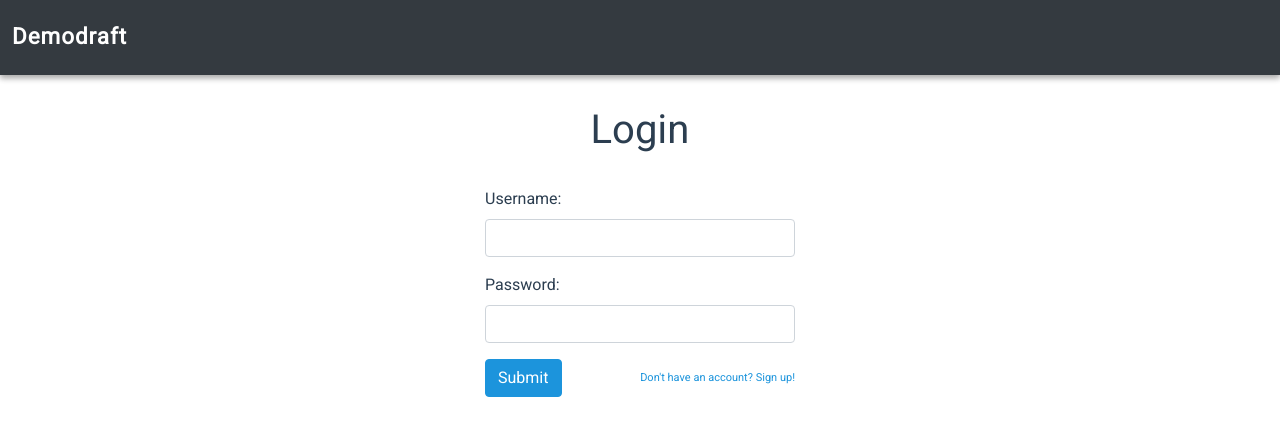
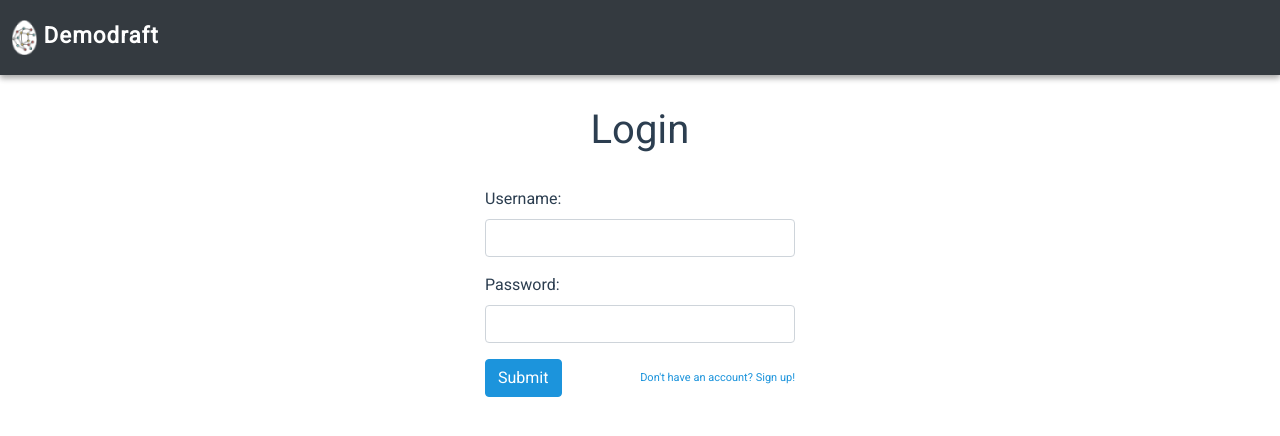
Before and after one commit to shiningsunnyday/demodraft, a Vue app in the folder forward_web/: page /login in a window 1280 px wide. Shown: the top 436 px of the page. Built offline with nearby package versions, Linux system fonts and the light colour scheme; no server answers.

Commit message:
Add logo to brand

```diff
--- a/forward_web/src/components/NavBar.vue
+++ b/forward_web/src/components/NavBar.vue
@@ -1,13 +1,16 @@
 <template>
   <b-navbar toggleable="lg" type="dark" variant="dark">
     <b-navbar-brand class="navbar-brand--mobile">
+      <img src="../_assets/demo-egg.png" alt="logo">
       Demodraft
     </b-navbar-brand>
-    <b-navbar-toggle target="nav-collapse"></b-navbar-toggle>
+
+    <b-navbar-toggle v-if="isLoggedIn" target="nav-collapse" ></b-navbar-toggle>
 
     <b-collapse id="nav-collapse" is-nav>
       <b-navbar-nav>
         <b-navbar-brand :to="{ name: 'about-page' }">
+          <img src="../_assets/demo-egg.png" alt="logo">
           Demodraft
         </b-navbar-brand>
 
```
Also changed, not shown: forward_web/src/_assets/demo-egg.png (added).
